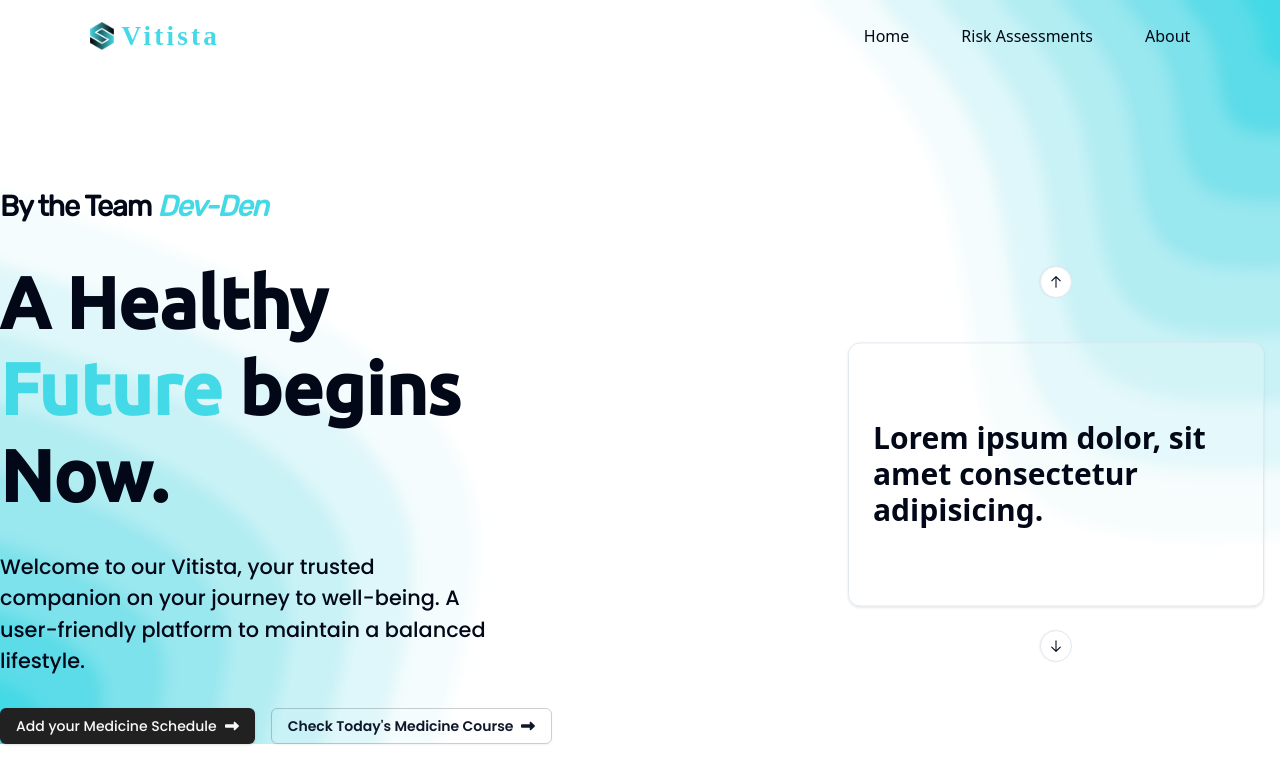
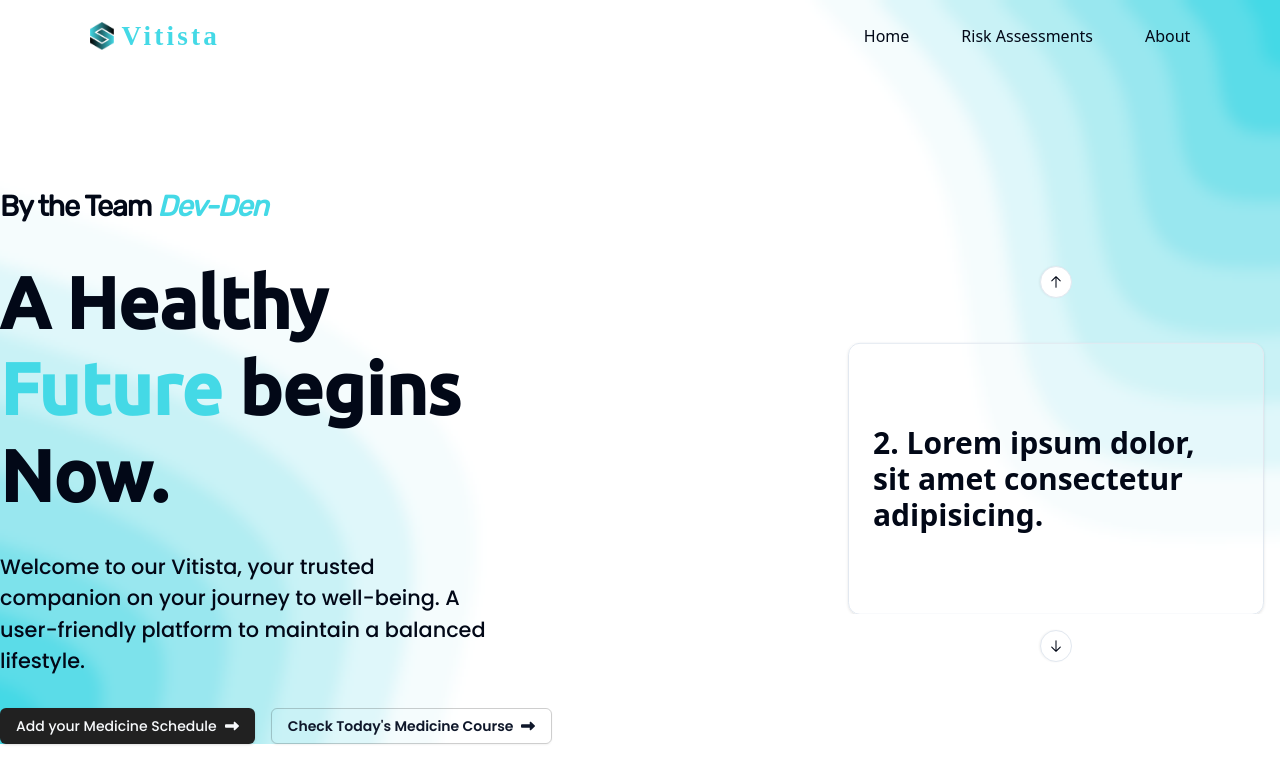
Before and after one commit to puneeth072003/Vitista, a React (Vite) app in the folder Frontend/: page / in a window 1280 px wide. Shown: the top 784 px of the page. Built offline with nearby package versions, Linux system fonts and the light colour scheme; no server answers; a web font is replaced by a local one.

Commit message:
fix #3: Modified Home-Carousel Component
Signed-off-by: Soorya U <sooryau7@gmail.com>

```diff
--- a/Frontend/src/components/custom/HomeCarousel/index.tsx
+++ b/Frontend/src/components/custom/HomeCarousel/index.tsx
@@ -33,10 +33,11 @@ function HomeCarousel() {
           {Array.from({ length: 5 }).map((_, index) => (
             <CarouselItem key={index} className="pt-1 md:basis-1/2">
               <div className="p-4">
-                <Card className="h-[16.5rem] bg-[rgba(255,255,255,0.2)] flex justify-center items-center">
+                <Card className="h-[17rem] bg-[rgba(255,255,255,0.2)] flex justify-center items-center">
                   <CardContent className="flex items-center justify-center p-6">
                     <span className="text-3xl font-semibold">
-                      Lorem ipsum dolor, sit amet consectetur adipisicing.
+                      {index + 1}. Lorem ipsum dolor, sit amet consectetur
+                      adipisicing.
                     </span>
                   </CardContent>
                 </Card>
```
